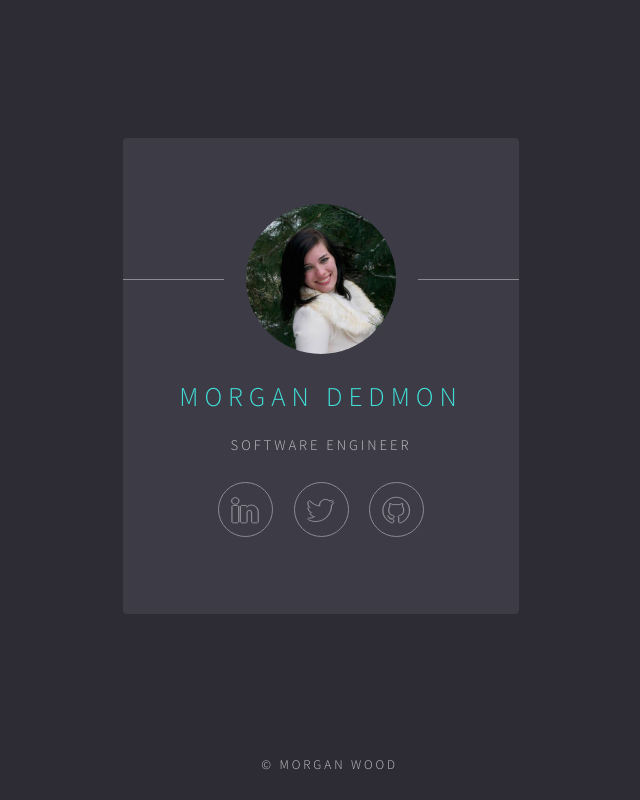
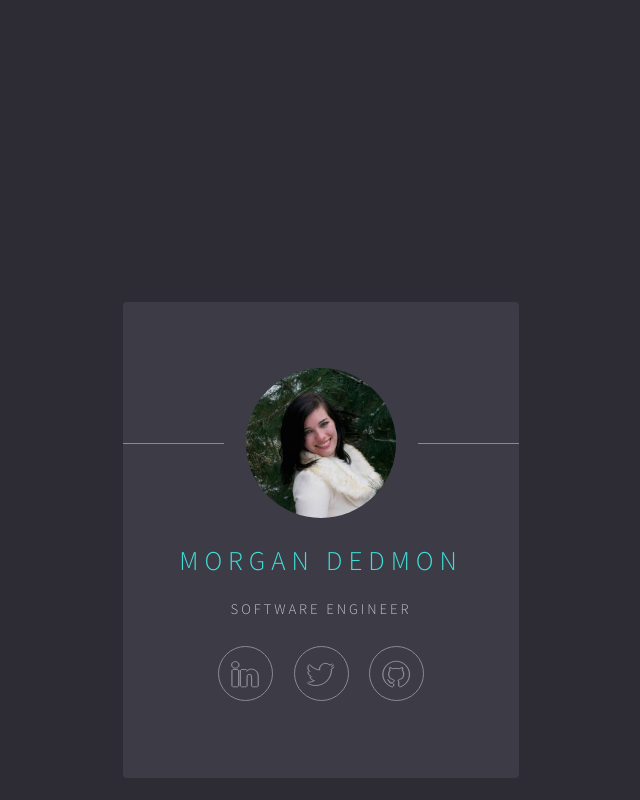
Before and after one commit to mrgn-a-d/mrgn-w.github.io, a plain HTML site: page index.html in a window 1280 px wide. Shown: the whole page, without its empty margins (319-959 px from the left). Drawn offline with Linux system fonts and the light colour scheme.

Commit message:
Get rid of the footer

```diff
--- a/index.html
+++ b/index.html
@@ -38,11 +38,11 @@
 					</section>
 
 				<!-- Footer -->
-					<footer id="footer">
+					<!-- <footer id="footer">
 						<ul class="copyright">
-							<li>&copy; Morgan Wood</li>
+							<li>&copy; Morgan Dedmon</li>
 						</ul>
-					</footer>
+					</footer> -->
 
 			</div>
 
```
